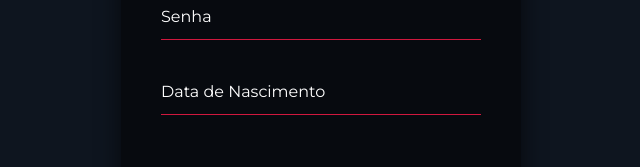
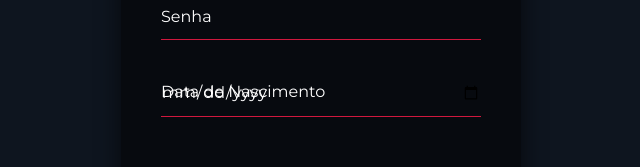
Before and after one commit to cinefyPFC/echeveria-code, a React (Create React App) app: page /cadastro in a window 1280 px wide. Shown: the part 463-630 px from the top of the page, without its empty margins (319-959 px from the left). Built offline with nearby package versions, Linux system fonts and the light colour scheme.

Commit message:
ATUALIZAÇÃO CAMPO DATA

```diff
--- a/src/views/Cadastro/index.jsx
+++ b/src/views/Cadastro/index.jsx
@@ -5,6 +5,7 @@ import 'react-toastify/dist/ReactToastify.min.css';
 import api from '../../services/api';
 // import ImageUploader from 'react-images-upload';
 import './style/cadastro.css';
+
 
 function Cadastro() {
   let history = useHistory();
@@ -124,16 +125,18 @@ function Cadastro() {
           <div className="user-box">
             {/* <input type="email" name="" required="" /> */}
             <input
-              type="text"
-              pattern="/^[^\s@]+@[^\s@]+$/"
+              type="date"
               name=""
-              required=""
+              date-format="DD MM YYYY"
+              max="1979-12-31"
+              maxLength="1"
               value={dtNascimento}
               onChange={(e) => setDtnascimento(e.target.value)}
             />
 
             <label>Data de Nascimento</label>
           </div>
+
           {/* <div className="user-box">
             <ImageUploader
               withIcon={true}
```
